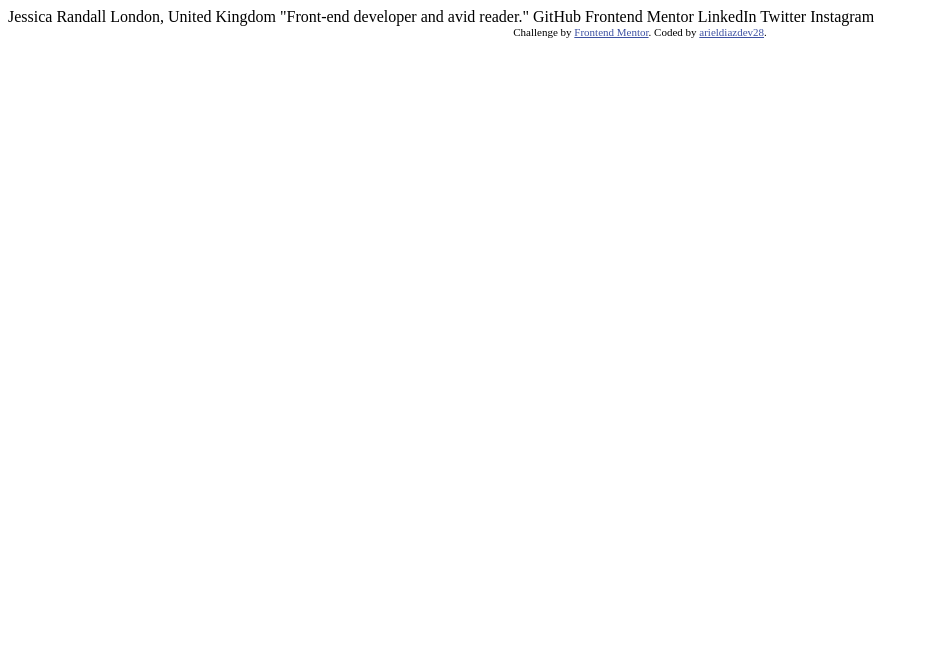
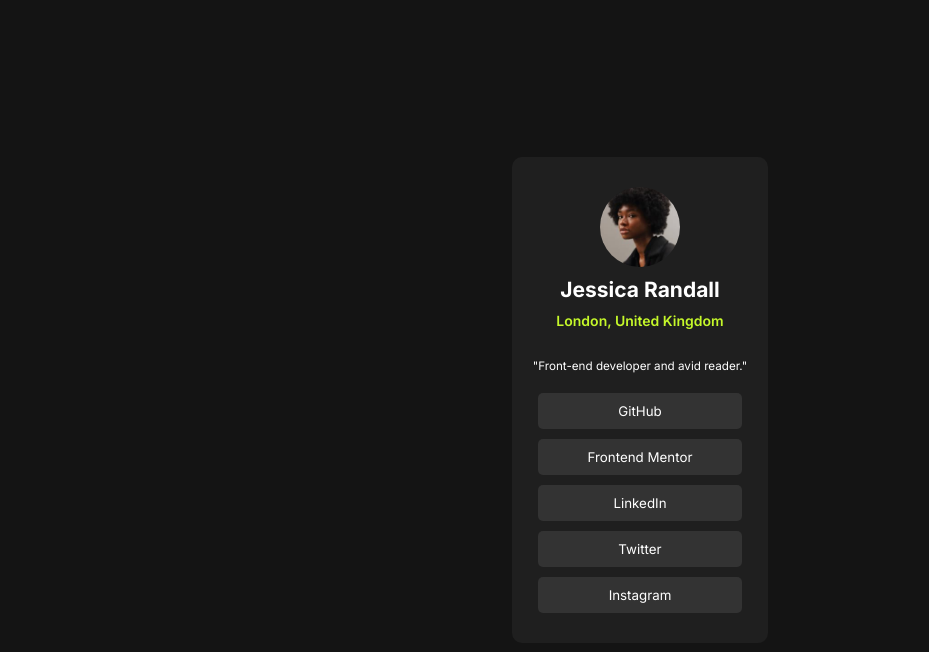
Before and after one commit to arieldiaz10/social-links-profile-main-by-arieldiazdev28, a plain HTML site: page index.html in a window 1280 px wide. Shown: the whole page, without its empty margins (0-929 px from the left). Drawn offline with Linux system fonts and the light colour scheme.

Commit message:
Primer avance - Diseño para computadoras de escritorio

```diff
--- /dev/null
+++ b/css/styles.css
@@ -0,0 +1,86 @@
+/*Enlace para utilizar la fuente Google Fonts*/
+@import url('https://fonts.googleapis.com/css2?family=Inter:wght@100..900&display=swap');
+
+* {
+    box-sizing: border-box;
+    padding: 0;
+    margin: 0;
+    font-family: 'Inter';
+}
+
+/*Estilos para la etiqueta body*/
+body {
+    height: 100vh;
+    display: flex;
+    flex-direction: column;
+    justify-content: center;
+    align-items: center;
+    background-color: hsl(0, 0%, 8%);
+    font-size: 14px;
+}
+
+/*Estilos para la etiqueta main*/
+main {
+    padding: 30px 0px 10px;
+    display: flex;
+    flex-direction: column;
+    background-color: hsl(0, 0%, 12%);
+    width: 20vw;
+    /*height: 60vh;**/
+    height: min-content;
+    border-radius: 10px;
+    gap: 10px;
+}
+
+/*Estilos para la sección de información personal*/
+.seccion-info-personal {
+    display: flex;
+    flex-direction: column;
+    align-items: center;
+    gap: 10px;
+}
+
+.seccion-info-personal h2, section p, button {
+    color: hsl(0, 0%, 100%);
+}
+
+h2 {
+    font-weight: 700;
+}
+
+h4 {
+    font-weight: 600;
+    margin-bottom: 20px;
+}
+
+p{
+    font-weight: 400;
+    font-size: smaller;
+}
+
+.seccion-info-personal h4 {
+    color: hsl(75, 94%, 57%);
+}
+
+#img-perfil {
+    border-radius: 50%;
+    width: 80px;
+    height: auto;
+}
+
+/*Estilos para la sección de redes sociales*/
+.seccion-redes-sociales {
+    display: flex;
+    flex-direction: column;
+    width: 100%;
+    gap: 10px;
+    padding: 10px 10% 20px;
+}
+
+button {
+    flex-shrink: 0;
+    background-color: hsl(0, 0%, 20%);
+    border-style: none;
+    border-radius: 5px;
+    padding: 10px 0;
+}
--- a/index.html
+++ b/index.html
@@ -1,34 +1,57 @@
 <!DOCTYPE html>
 <html lang="en">
   <head>
-  <meta charset="UTF-8">
-  <meta name="viewport" content="width=device-width, initial-scale=1.0"> <!-- displays site properly based on user's device -->
-
-  <link rel="icon" type="image/png" sizes="32x32" href="./assets/images/favicon-32x32.png">
+    <meta charset="UTF-8" />
+    <meta name="viewport" content="width=device-width, initial-scale=1.0" />
+    <!-- displays site properly based on user's device -->
+    <link rel="stylesheet" href="css/styles.css">
+    <link
+      rel="icon"
+      type="image/png"
+      sizes="32x32"
+      href="./assets/images/favicon-32x32.png"
+    />
 
     <title>Frontend Mentor | Social links profile</title>
 
     <!-- Feel free to remove these styles or customise in your own stylesheet 👍 -->
     <style>
-    .attribution { font-size: 11px; text-align: center; }
-    .attribution a { color: hsl(228, 45%, 44%); }
+      .attribution {
+        font-size: 11px;
+        text-align: center;
+      }
+      .attribution a {
+        color: hsl(228, 45%, 44%);
+      }
     </style>
   </head>
   <body>
+    <main>
+      <!--Sección de información personal-->
+      <section class="seccion-info-personal">
+          <img id="img-perfil" src="assets/images/avatar-jessica.jpeg" alt="Foto de perfil" />
+          <h2>Jessica Randall</h2>
+          <h4>London, United Kingdom</h4>
+          <p>"Front-end developer and avid reader."</p>
+        </article>
+      </section>
+      <!--Sección de botones-->
+      <section class="seccion-redes-sociales">
+        <button>GitHub</button>
+        <button>Frontend Mentor</button>
+        <button>LinkedIn</button>
+        <button>Twitter</button>
+        <button>Instagram</button>
+      </section>
+    </main>
 
-  Jessica Randall
-  London, United Kingdom
-  "Front-end developer and avid reader."
 
-  GitHub
-  Frontend Mentor
-  LinkedIn
-  Twitter
-  Instagram
-
+<!--
     <div class="attribution">
-    Challenge by <a href="https://www.frontendmentor.io?ref=challenge" target="_blank">Frontend Mentor</a>.
-    Coded by <a href="#">arieldiazdev28</a>.
-  </div>
+      Challenge by
+      <a href="https://www.frontendmentor.io?ref=challenge" target="_blank"
+        >Frontend Mentor</a
+      >. Coded by <a href="#">arieldiazdev28</a>.
+    </div>-->
   </body>
 </html>
```
Lines whose indentation alone changed are shown as unchanged.
